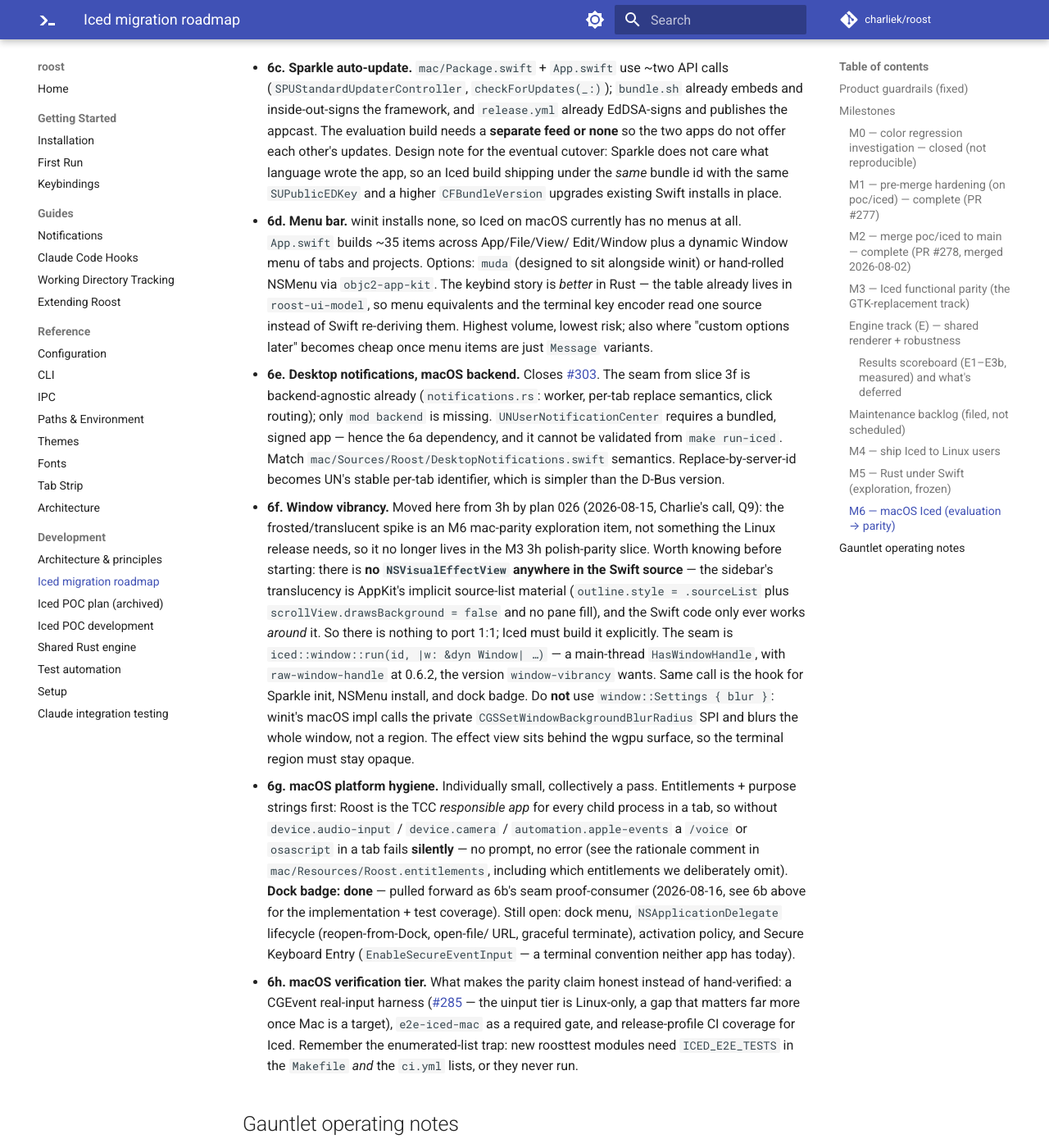
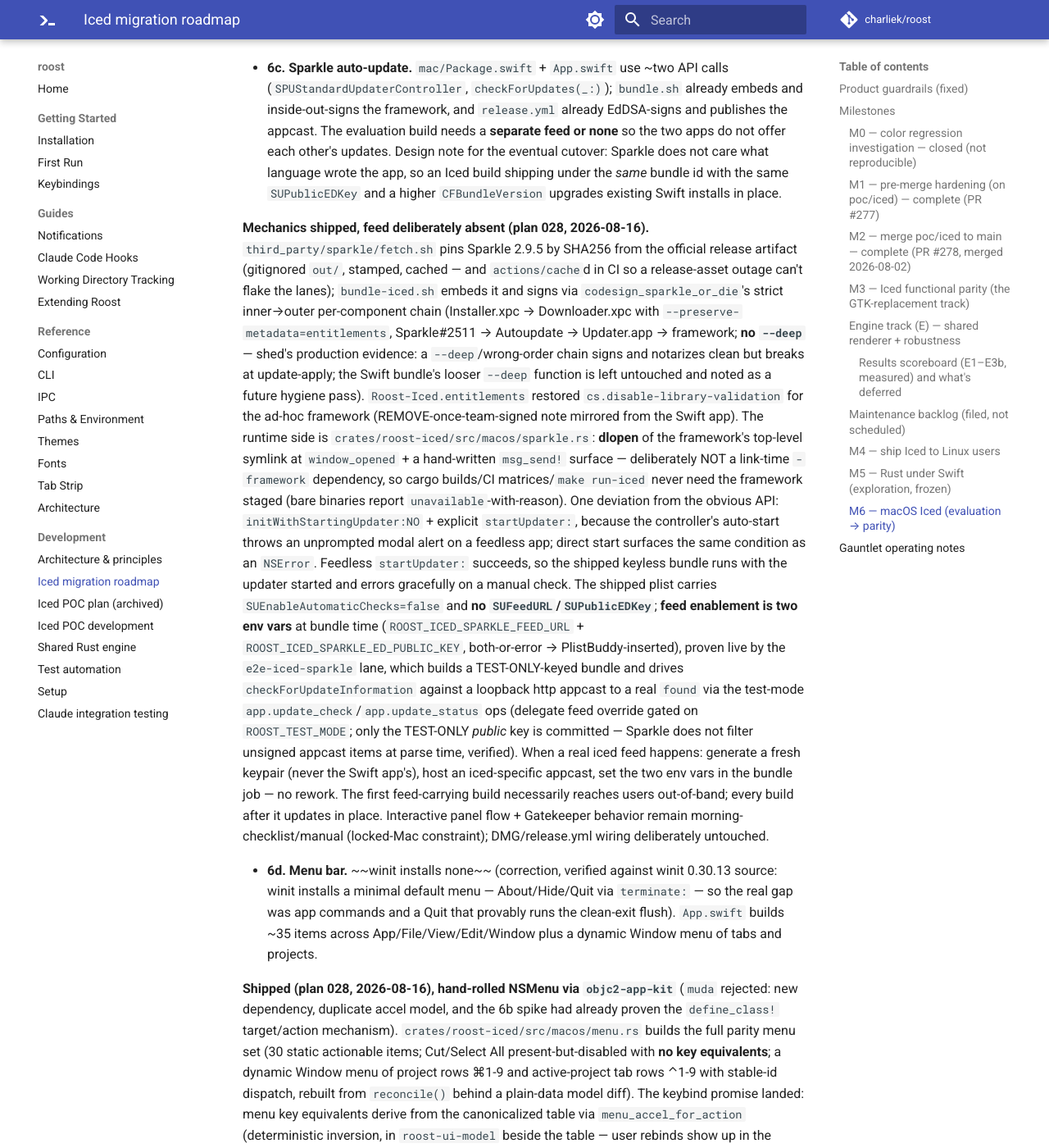
Before and after one commit to charliek/roost, an MkDocs documentation site: the page built from docs/development/iced-migration-roadmap.md, in a window 1280 px wide and 1400 px high, scrolled down 21815 px. Shown: the whole window at 82% size. Built offline with MkDocs 1.6.1 and Material for MkDocs 9.7.7, drawn with Linux system fonts in a browser that asks for light colours; comment, search, counter and statistics services are not loaded; some of the changed text lies outside the part shown.

Commit message:
docs(roadmap): record 6d shipped + 6c mechanics shipped/feed deferred (plan 028)
6d: hand-rolled NSMenu via objc2-app-kit (muda rejected), the one-source
keybind promise landed, graceful Quit, the blanking-based route gating,
the introspection ops, and the winit-default-menu premise correction.
6c: pinned-SHA fetch, strict per-component signing chain (Swift's --deep
left as recorded future hygiene), dlopen-not-link rationale, the
startingUpdater:NO deviation, the no-feed posture, the two-env-var
enablement recipe with its out-of-band-first-build consequence, and the
empirical results (feedless start works; loopback http works; unsigned
appcast items unfiltered so no private key in-repo).

Gate: make docs green (two pre-existing warnings in unrelated files).
Morning-eyeball checklist written to the plan artifact folder (not the
repo), carrying forward plan 027's unchecked items.

Co-Authored-By: Claude Fable 5 <noreply@anthropic.com>
Claude-Session: https://claude.ai/code/session_01AyvCPrbetEKy3iHgKLQmwq

```diff
--- a/docs/development/iced-migration-roadmap.md
+++ b/docs/development/iced-migration-roadmap.md
@@ -1051,15 +1051,86 @@ is wired into `ICED_E2E_TESTS` and all three `ci.yml` iced lane lists.
   Sparkle does not care what language wrote the app, so an Iced build
   shipping under the *same* bundle id with the same `SUPublicEDKey` and a
   higher `CFBundleVersion` upgrades existing Swift installs in place.
-* **6d. Menu bar.** winit installs none, so Iced on macOS currently has
-  no menus at all. `App.swift` builds ~35 items across App/File/View/
-  Edit/Window plus a dynamic Window menu of tabs and projects. Options:
-  `muda` (designed to sit alongside winit) or hand-rolled NSMenu via
-  `objc2-app-kit`. The keybind story is *better* in Rust — the table
-  already lives in `roost-ui-model`, so menu equivalents and the terminal
-  key encoder read one source instead of Swift re-deriving them. Highest
-  volume, lowest risk; also where "custom options later" becomes cheap
-  once menu items are just `Message` variants.
+
+**Mechanics shipped, feed deliberately absent (plan 028, 2026-08-16).**
+`third_party/sparkle/fetch.sh` pins Sparkle 2.9.5 by SHA256 from the
+official release artifact (gitignored `out/`, stamped, cached — and
+`actions/cache`d in CI so a release-asset outage can't flake the lanes);
+`bundle-iced.sh` embeds it and signs via `codesign_sparkle_or_die`'s
+strict inner→outer per-component chain (Installer.xpc → Downloader.xpc
+with `--preserve-metadata=entitlements`, Sparkle#2511 → Autoupdate →
+Updater.app → framework; **no `--deep`** — shed's production evidence:
+a `--deep`/wrong-order chain signs and notarizes clean but breaks at
+update-apply; the Swift bundle's looser `--deep` function is left
+untouched and noted as a future hygiene pass).
+`Roost-Iced.entitlements` restored `cs.disable-library-validation` for
+the ad-hoc framework (REMOVE-once-team-signed note mirrored from the
+Swift app). The runtime side is `crates/roost-iced/src/macos/sparkle.rs`:
+**dlopen** of the framework's top-level symlink at `window_opened` + a
+hand-written `msg_send!` surface — deliberately NOT a link-time
+`-framework` dependency, so cargo builds/CI matrices/`make run-iced`
+never need the framework staged (bare binaries report
+`unavailable`-with-reason). One deviation from the obvious API:
+`initWithStartingUpdater:NO` + explicit `startUpdater:`, because the
+controller's auto-start throws an unprompted modal alert on a feedless
+app; direct start surfaces the same condition as an `NSError`. Feedless
+`startUpdater:` succeeds, so the shipped keyless bundle runs with the
+updater started and errors gracefully on a manual check. The shipped
+plist carries `SUEnableAutomaticChecks=false` and **no
+`SUFeedURL`/`SUPublicEDKey`**; **feed enablement is two env vars** at
+bundle time (`ROOST_ICED_SPARKLE_FEED_URL` +
+`ROOST_ICED_SPARKLE_ED_PUBLIC_KEY`, both-or-error →
+PlistBuddy-inserted), proven live by the `e2e-iced-sparkle` lane, which
+builds a TEST-ONLY-keyed bundle and drives
+`checkForUpdateInformation` against a loopback http appcast to a real
+`found` via the test-mode `app.update_check`/`app.update_status` ops
+(delegate feed override gated on `ROOST_TEST_MODE`; only the TEST-ONLY
+*public* key is committed — Sparkle does not filter unsigned appcast
+items at parse time, verified). When a real iced feed happens: generate
+a fresh keypair (never the Swift app's), host an iced-specific appcast,
+set the two env vars in the bundle job — no rework. The first
+feed-carrying build necessarily reaches users out-of-band; every build
+after it updates in place. Interactive panel flow + Gatekeeper behavior
+remain morning-checklist/manual (locked-Mac constraint); DMG/release.yml
+wiring deliberately untouched.
+
+* **6d. Menu bar.** ~~winit installs none~~ (correction, verified
+  against winit 0.30.13 source: winit installs a minimal default menu —
+  About/Hide/Quit via `terminate:` — so the real gap was app commands
+  and a Quit that provably runs the clean-exit flush). `App.swift`
+  builds ~35 items across App/File/View/Edit/Window plus a dynamic
+  Window menu of tabs and projects.
+
+**Shipped (plan 028, 2026-08-16), hand-rolled NSMenu via
+`objc2-app-kit`** (`muda` rejected: new dependency, duplicate accel
+model, and the 6b spike had already proven the `define_class!`
+target/action mechanism). `crates/roost-iced/src/macos/menu.rs` builds
+the full parity menu set (30 static actionable items; Cut/Select All
+present-but-disabled with **no key equivalents**; a dynamic Window menu
+of project rows ⌘1-9 and active-project tab rows ⌃1-9 with stable-id
+dispatch, rebuilt from `reconcile()` behind a plain-data model diff).
+The keybind promise landed: menu key equivalents derive from the
+canonicalized table via `menu_accel_for_action` (deterministic
+inversion, in `roost-ui-model` beside the table — user rebinds show up
+in the menu), and activation rides the engine feed into the SAME
+`dispatch_keybind_action` path a keystroke takes. Quit is a custom item
+through the graceful exit path (never `terminate:`, which skips
+`Workspace::flush`); ⌘Q now actually quits cleanly, asserted by an
+exit-lane e2e. Route gating without `validateMenuItem`
+(`autoenablesItems=false`, direct mutation): palette-open disables all
+but the four palette toggles (Swift parity), editor/confirm/IME-compose
+disables everything, and Copy/Paste get their key equivalents
+**blanked** whenever any text surface owns the keyboard — a blanked
+equivalent provably falls through to iced's `text_input` regardless of
+AppKit's (disputed) disabled-item chord behavior. Introspection for the
+locked-Mac test posture: test-mode ops `app.menu_dump` (walks the LIVE
+`NSApp.mainMenu`) and `app.menu_activate` (title-path resolution, its
+own `isEnabled` check — `performActionForItemAtIndex:` runs no
+validation), covered by `test_menu_bar.py` (20 e2e) + the
+`e2e-iced-menu-quit` destructive lane. Accepted behavior change:
+held-accel repeat is now AppKit's menu repeat, not
+`dispatch_keybind_action`'s per-action suppression. Real-keypress
+interception and OS menu rendering are morning-checklist items.
 * **6e. Desktop notifications, macOS backend.** Closes [#303]. The seam
   from slice 3f is backend-agnostic already (`notifications.rs`: worker,
   per-tab replace semantics, click routing); only `mod backend` is
```
